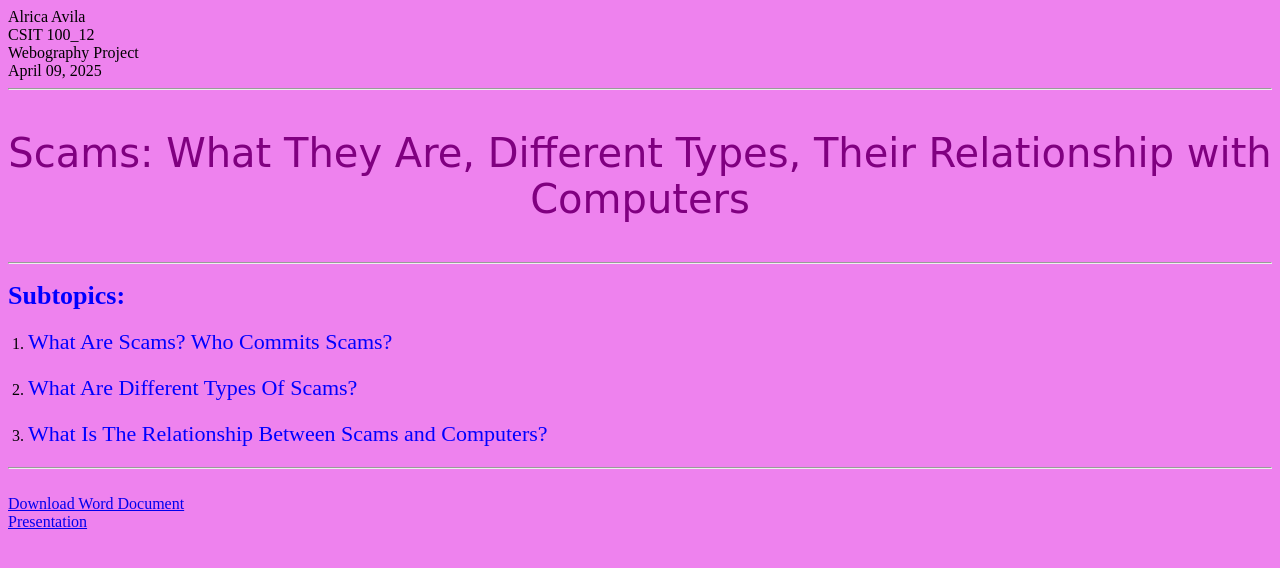
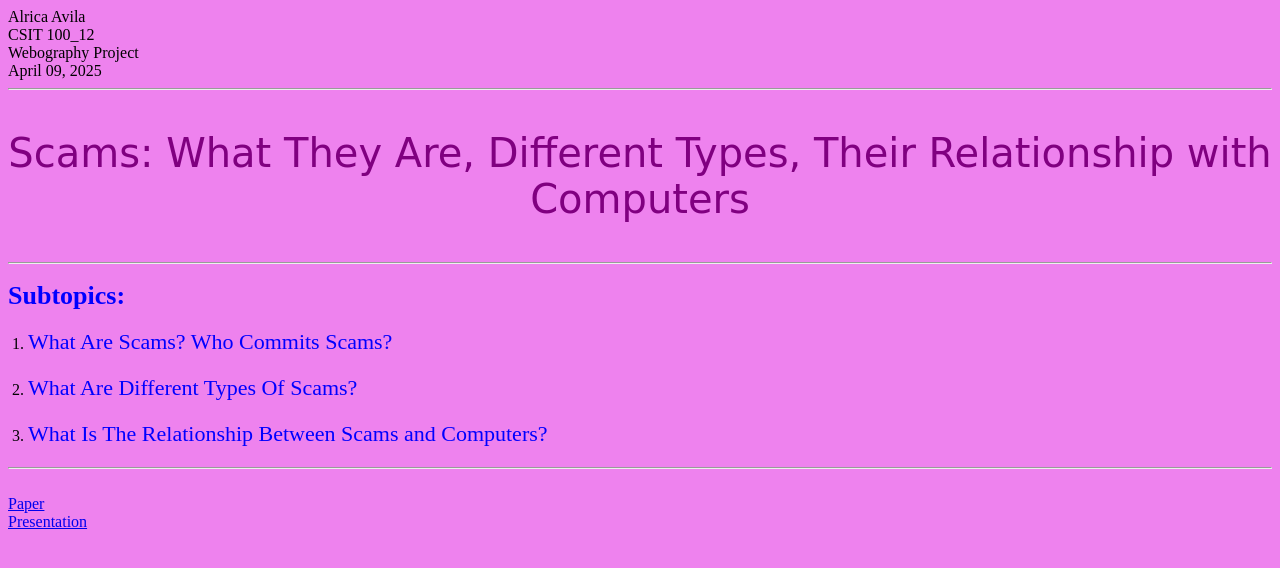
Before and after one commit to 3avilaa3/avilaa3.github.io, a plain HTML site: page project.html in a window 1280 px wide. Drawn offline with Linux system fonts and the light colour scheme.

Commit message:
Update project.html

```diff
--- a/project.html
+++ b/project.html
@@ -58,6 +58,6 @@ April 09, 2025
 <hr>
 <br>
 <a href="paper.docx" download>
-  Download Word Document</a>
+  Paper</a>
 <br>
 <a href="https://www.youtube.com/watch?v=dQw4w9WgXcQ">Presentation</a>
```
